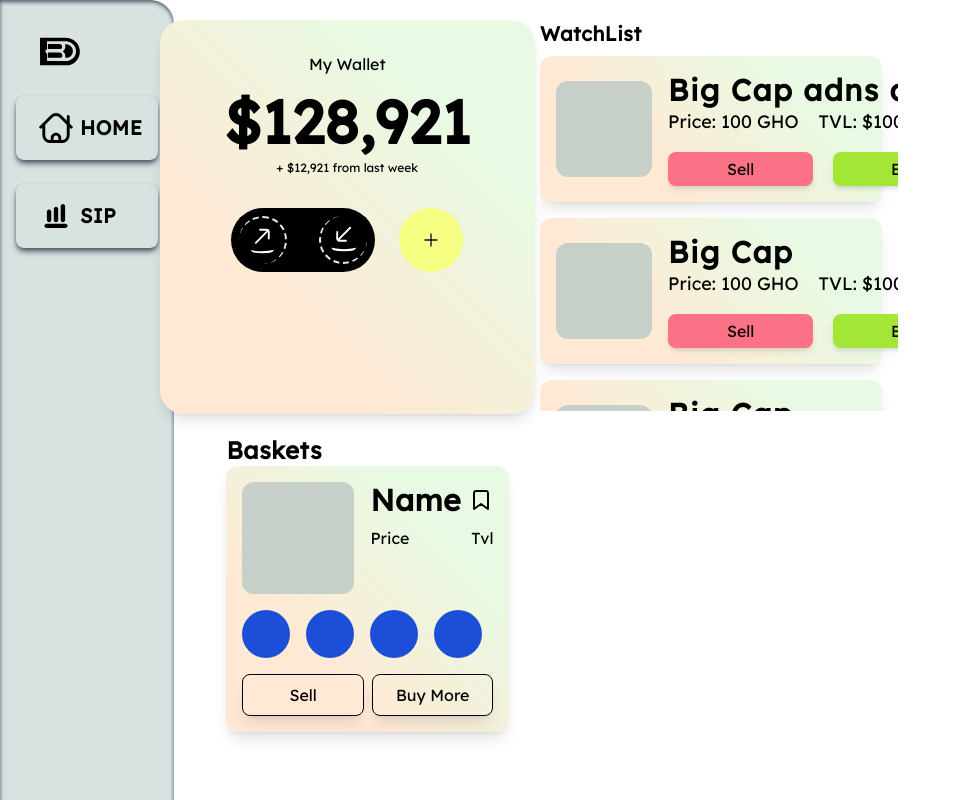
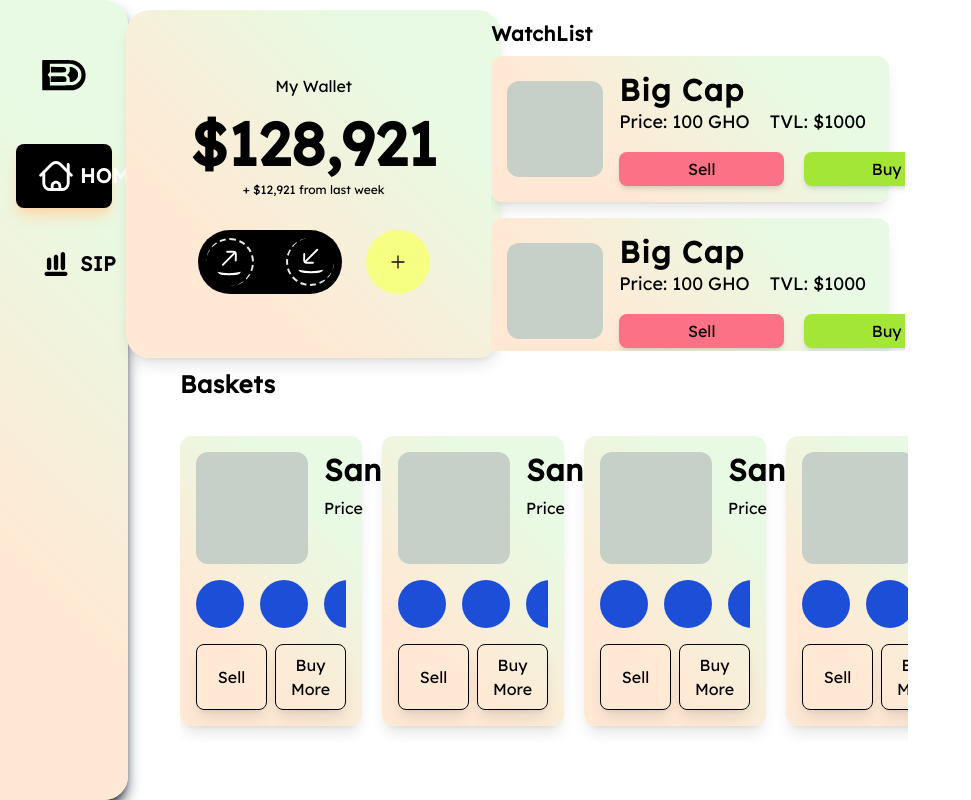
Before and after one commit to douchebank/dbank, a React (Create React App) app: page /dashboard in a window 1280 px wide. Shown: the top 800 px of the page, without its empty margins (0-971 px from the left). Built offline with nearby package versions, Linux system fonts and the light colour scheme.

Commit message:
bugs fixed

```diff
--- a/src/App.css
+++ b/src/App.css
@@ -23,7 +23,7 @@ body{
 }
 .scrollbar::-webkit-scrollbar
 {
-	width: 10px;
+	width: 5px;
 	/* background-color: blueviolet; */
   border-radius: 10px;
 }
--- a/src/components/Baskets.tsx
+++ b/src/components/Baskets.tsx
@@ -10,12 +10,12 @@ const Baskets = () => {
   }
   return (
 
-      <div className="w-fit p-4 rounded-xl gradient2 shadow-lg ">
+      <div className="w-[25%] p-4 rounded-xl gradient2 shadow-lg ">
         <div className="flex">
           <img className="h-28 w-28 rounded-xl " src={dummyImg} alt="logo" />
           <div className="w-full pl-4">
             <div className="flex justify-between gap-2 items-center">
-              <p className="text-3xl font-bold tracking-wide">Name</p>
+              <p className="text-3xl font-bold tracking-wide">Sandeep</p>
               <img className="h-6" onClick={toggleBookmark} src={bookmark ? selectedBookmark : bookmarkImg } alt="bookmark" />
             </div>
             <div className="flex justify-between mt-2">
--- a/src/components/LeftSidebar.tsx
+++ b/src/components/LeftSidebar.tsx
@@ -1,27 +1,49 @@
-import { useState } from "react";
-import logo from  "../assets/logo.svg"
-import home from "../assets/home.svg"
-import sip from "../assets/sip.svg"
-import { Link } from "react-router-dom";
+import { useEffect, useState } from "react";
+import logo from "../assets/logo.svg";
+import home from "../assets/home.svg";
+import homeWhite from "../assets/homeWhite.svg";
+import sipWhite from "../assets/sipWhite.svg";
+
+import sip from "../assets/sip.svg";
+import { Link, useLocation } from "react-router-dom";
 
 const LeftSidebar = () => {
-  const [selectedMenu, setSelectedMenu] = useState(true)
+  const currentLocation = useLocation();
+  const currentPath = currentLocation.pathname;
 
   return (
-    <div className="bg-grey rounded-r-3xl p-4 shadow-inner shadow-gray-600">
-    <img src={logo} className="h-20" alt="Doosh Bank"/>
+    <div className="gradient2 rounded-r-3xl p-4 shadow-lg shadow-gray-800 w-full h-full ">
+      <img src={logo} className="h-32 mx-auto" alt="Doosh Bank" />
       <div className="flex flex-col gap-6">
-      <Link to="/dashboard" className={`${selectedMenu &&  "shadow-md shadow-gray-600"} flex items-center rounded-lg p-2 px-4`}>
-        <img src={home} className="h-12" alt="Home"/>
+        <Link
+          to="/dashboard"
+          className={`${
+            currentPath === "/dashboard" ? " text-white shadow-lg  shadow-orange-200 bg-black" : ""
+          } flex items-center rounded-lg p-2 px-4`}
+        >
+          <img
+            src={currentPath === "/dashboard" ? homeWhite : home}
+            className="h-12"
+            alt="Home"
+          />
           <p className=" text-xl font-semibold tracking-wide">HOME</p>
         </Link>
-      <Link to="/sip" className={`${selectedMenu &&  "shadow-md shadow-gray-600"} flex items-center rounded-lg p-2 px-4`}>
-        <img src={sip} className="h-12 p-3" alt="Sip"/>
+        <Link
+          to="/sip"
+          className={`${
+            currentPath === "/sip" ? "text-white shadow-lg shadow-lime-200 bg-black" : ""
+          } flex items-center rounded-lg p-2 px-4`}
+        >
+          <img
+            src={currentPath === "/sip" ? sipWhite : sip}
+            className="h-12 p-3"
+            alt="Sip"
+          />
           <p className="text-xl font-semibold tracking-wide ">SIP</p>
         </Link>
       </div>
     </div>
-  )
-}
+  );
+};
 
-export default LeftSidebar
+export default LeftSidebar;
--- a/src/components/Login.tsx
+++ b/src/components/Login.tsx
@@ -1,25 +1,32 @@
-import React from 'react'
+type LoginParams = {
+  onClose: () => void;
+};
 
-type LoginParams = {
-    onClose : ()=> void
-}
-
-const Login = ({onClose}: LoginParams) => {
+const Login = ({ onClose }: LoginParams) => {
   return (
     <div className="w-[20em] h-[18em] absolute text-center gradient shadow-lg rounded-xl p-4 top-1/2 left-1/2 translate-x-[-50%] translate-y-[-50%]">
-    <p className="text-center font-bold text-xl">Select Account</p>
+      <p className="text-center font-bold text-xl">Select Account</p>
 
-      <div className='flex flex-col my-12 gap-4'>
+      <div className="flex flex-col my-12 gap-4">
         <select className="w-full p-2 rounded-lg border border-grey">
-          <option disabled selected value="">Select Name</option>
+          <option disabled selected value="">
+            Select Name
+          </option>
           <option>Sandeep</option>
           <option>Shakti</option>
         </select>
-        <button className="p-2 px-4 w-full rounded-lg bg-black text-white shadow-lg">Login</button>
+        <button className="p-2 px-4 w-full rounded-lg bg-black text-white shadow-lg">
+          Login
+        </button>
       </div>
-      <p onClick={onClose} className=" w-full text-gray-700 pt-2 border-t border-dashed border-gray-500">Already have an account ?</p>
-  </div>
-  )
-}
+      <p
+        onClick={onClose}
+        className=" w-full text-gray-700 pt-2 border-t border-dashed border-gray-500"
+      >
+        Already have an account ?
+      </p>
+    </div>
+  );
+};
 
-export default Login
+export default Login;
--- a/src/components/MyWallet.tsx
+++ b/src/components/MyWallet.tsx
@@ -4,7 +4,7 @@ import send from "../assets/send.svg";
 
 const MyWallet = () => {
   return (
-    <div className="gradient2 w-fit rounded-3xl px-10 py-8 text-center shadow-lg">
+    <div className="gradient2 w-fit h-fit rounded-3xl px-10 py-16 text-center shadow-lg  place-self-center">
       <p className="">My Wallet</p>
       <p className="text-6xl font-bold px-6 mt-4">$128,921</p>
       <p className="text-xs mt-2">+ $12,921 from last week</p>
--- a/src/components/WatchList.tsx
+++ b/src/components/WatchList.tsx
@@ -2,8 +2,8 @@ import dumyImg from "../assets/recent.png";
 import { BucketType } from "../constants/Types";
 const WatchList = ({ uid, title, price, tvl, logo }: BucketType) => {
   return (
-    <div className=" w-full">
-      <div className="flex  gap-4 p-4  gradient2 rounded-xl shadow-lg">
+    <div className=" w-fit">
+      <div className="flex  gap-4 p-4  gradient2 w-fit rounded-xl shadow-lg">
         {/* <div className="flex gap-4 justify-around items-center"> */}
           <img
             src={logo ? logo : dumyImg}
--- a/src/pages/Dashboard/index.tsx
+++ b/src/pages/Dashboard/index.tsx
@@ -5,23 +5,25 @@ import WatchList from "../../components/WatchList";
 
 const Dashboard = () => {
   return (
-    <div className="flex w-full min-h-screen ">
-      <LeftSidebar/>
+    <div className="flex w-full max-h-screen ">
+      <div className="w-[10%]">
+        <LeftSidebar />
+      </div>
       {/* Middle Part  */}
-      <div className="w-[60%] flex flex-col px-8 pt-5 gap-5">
+      <div className="w-[65%] flex flex-col px-8 pt-5 gap-5">
         {/* upperSection  */}
-        <div className=" h-2/5  flex gap-5 justify-between  ">
+        <div className=" h-[42%]  flex  justify-between  ">
           <div className="w-2/5 flex justify-center justify-self-center ">
             <MyWallet />
           </div>
-          <div className="w-3/5 px-8 ">
+          <div className="w-3/5 px-6">
             <p className="font-bold tracking-wide text-xl mb-2">WatchList</p>
 
-            <div className="h-[90%] overflow-y-scroll flex flex-col gap-4 pr-4 scrollbar">
+            <div className="h-[90%] w-fit overflow-y-scroll flex flex-col gap-4 pr-4 scrollbar">
               {/* Map over it instead of copy pasting  */}
               <WatchList
                 uid="1"
-                title="Big Cap adns asdfahsdfa"
+                title="Big Cap"
                 price={100}
                 tvl={1000}
                 logo=""
@@ -33,14 +35,21 @@ const Dashboard = () => {
           </div>
         </div>
         {/* lowerSection */}
-        <div className="h-3/5 px-5">
+        <div className=" flex flex-col gap-5 h-3/5 px-5">
           <h1 className="font-bold tracking-wide text-2xl">Baskets</h1>
 
-          <Baskets />
+          <div className="flex gap-5 py-4  overflow-x-scroll overflow-hidden">
+            <Baskets />
+            <Baskets />
+            <Baskets />
+            <Baskets />
+            <Baskets />
+            <Baskets />
+          </div>
         </div>
       </div>
       {/* Right Tab  */}
-      <div className="w-[20%]"></div>
+      <div className="w-[25%]"></div>
     </div>
   );
 };
--- a/src/pages/Sip/index.tsx
+++ b/src/pages/Sip/index.tsx
@@ -1,12 +1,14 @@
-import LeftSidebar from '../../components/LeftSidebar'
+import LeftSidebar from "../../components/LeftSidebar";
 
 const index = () => {
   return (
-    <div className='flex w-full min-h-screen '>
-        <LeftSidebar/>
-        sip
+    <div className="flex w-full min-h-screen  ">
+      <div className="w-[10%]">
+        <LeftSidebar />
+      </div>
+      <div className=" w-[90%] flex justify-center items-center ">SIP</div>
     </div>
-  )
-}
+  );
+};
 
-export default index
+export default index;
```
Also changed, not shown: src/assets/homeWhite.svg (added), src/assets/sipWhite.svg (added). Lines whose indentation alone changed are shown as unchanged.
